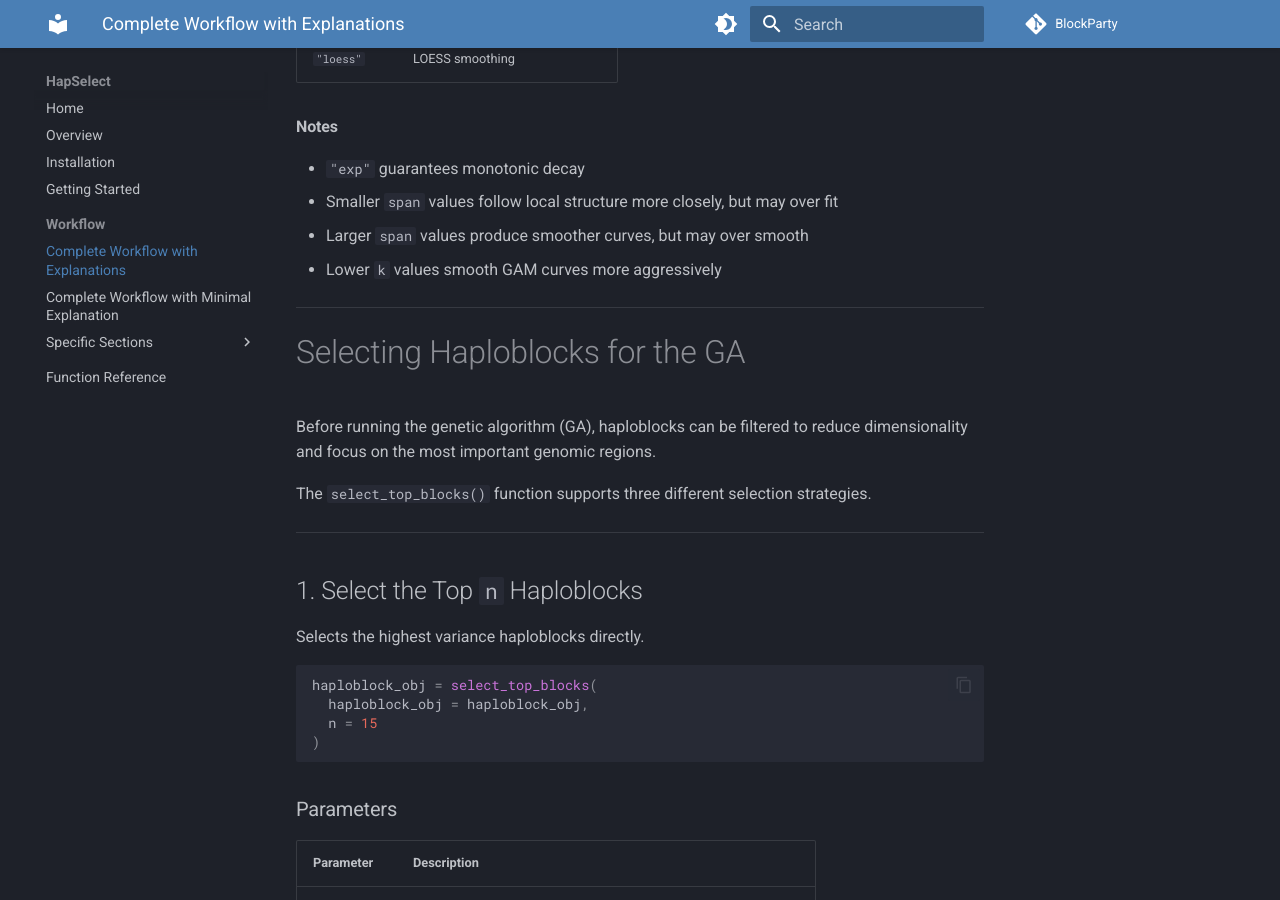
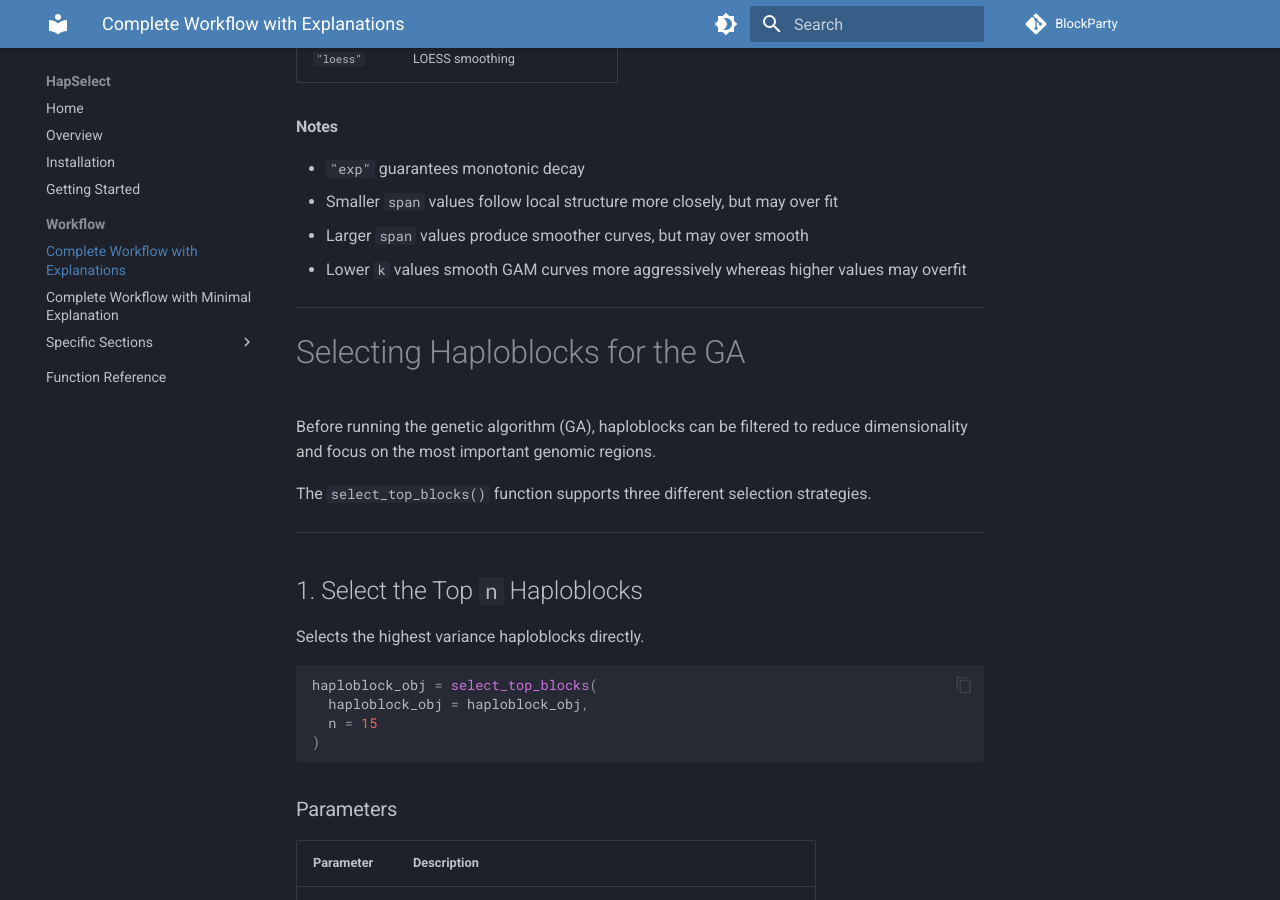
Before and after one commit to wrshf7/HapSelect-Docs, an MkDocs documentation site: the page built from docs/workflow/example_workflow.md, in a window 1280 px wide and 900 px high, scrolled down 15687 px. Built offline with MkDocs 1.6.1 and Material for MkDocs 9.7.7, drawn with Linux system fonts in a browser that asks for light colours; comment, search, counter and statistics services are not loaded.

Commit message:
Update example_workflow.md

```diff
--- a/docs/workflow/example_workflow.md
+++ b/docs/workflow/example_workflow.md
@@ -630,7 +630,7 @@ ld_decay_plot
 - `"exp"` guarantees monotonic decay
 - Smaller `span` values follow local structure more closely, but may over fit
 - Larger `span` values produce smoother curves, but may over smooth
-- Lower `k` values smooth GAM curves more aggressively
+- Lower `k` values smooth GAM curves more aggressively whereas higher values may overfit
 
 ---
 
```
